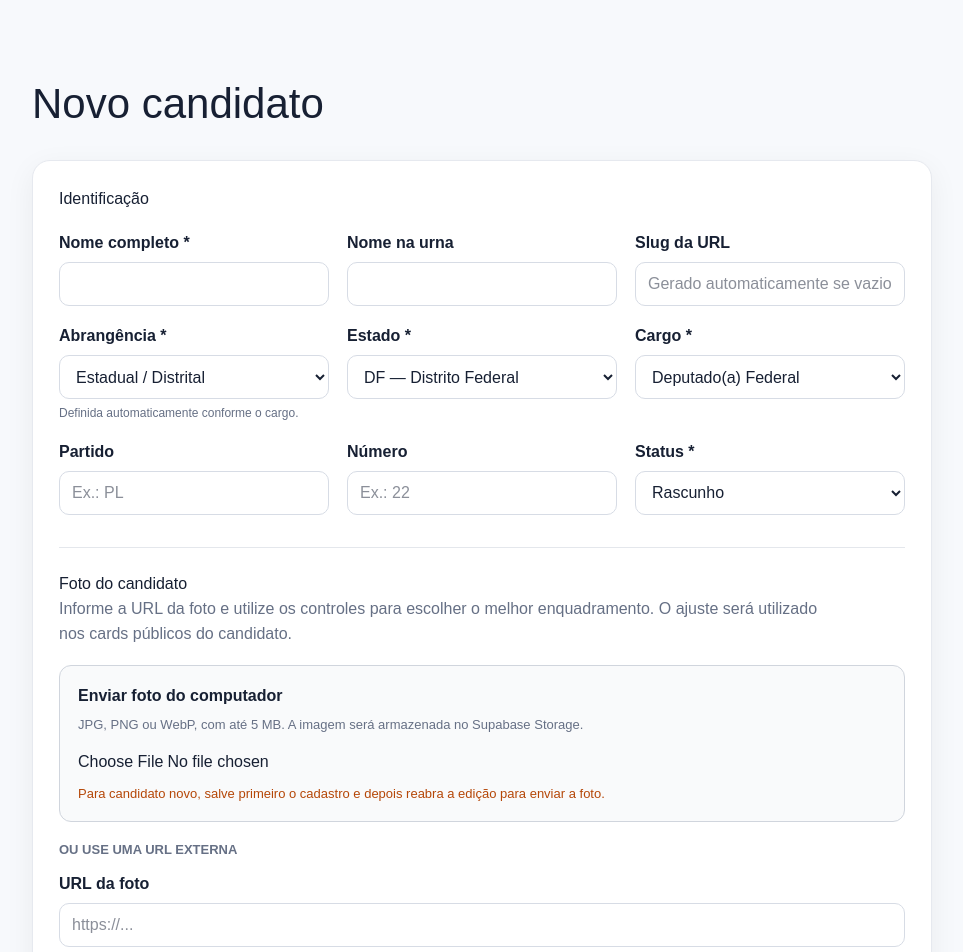
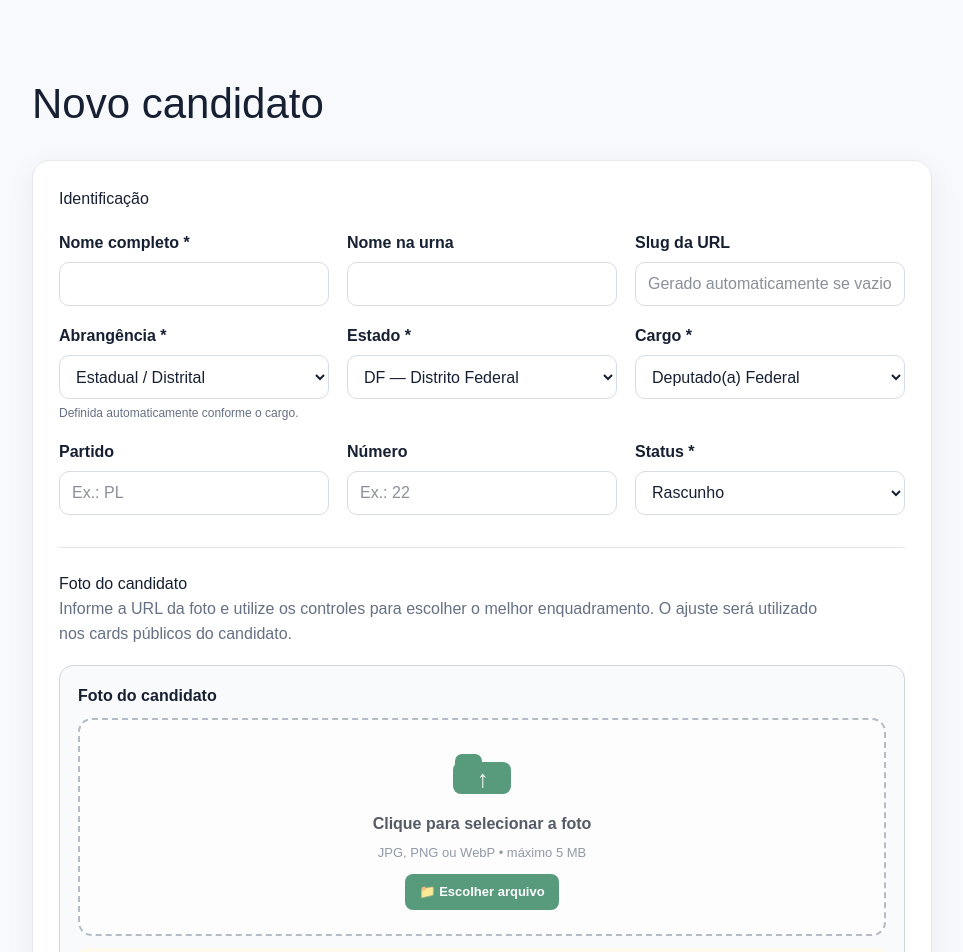
Before and after one commit to tecnologiaagilize-dotcom/mfb, a Next.js app: page /admin/candidatos/novo in a window 1280 px wide. Shown: the top 952 px of the page, without its empty margins (158-1121 px from the left). Built offline with nearby package versions, Linux system fonts and the light colour scheme.

Commit message:
Update CandidateForm styles and photo upload section

```diff
--- a/components/admin/CandidateForm.tsx
+++ b/components/admin/CandidateForm.tsx
@@ -732,32 +732,161 @@ export default function CandidateForm({
             marginTop: 18,
             padding: 18,
             border: "1px solid #d0d5dd",
-            borderRadius: 12,
+            borderRadius: 14,
             background: "#f9fafb",
           }}
         >
-          <strong>Enviar foto do computador</strong>
-          <p style={{ color: "#667085", fontSize: 13, lineHeight: 1.6, margin: "7px 0 14px" }}>
-            JPG, PNG ou WebP, com até 5 MB. A imagem será armazenada no Supabase Storage.
-          </p>
+          <div
+            style={{
+              fontWeight: 800,
+              marginBottom: 10,
+            }}
+          >
+            Foto do candidato
+          </div>
+
+          <label
+            htmlFor="candidate-photo-upload"
+            style={{
+              display: "flex",
+              flexDirection: "column",
+              alignItems: "center",
+              justifyContent: "center",
+              minHeight: 180,
+              padding: 24,
+              border: "2px dashed #98a2b3",
+              borderRadius: 14,
+              background: photoUploading ? "#f2f4f7" : "#ffffff",
+              cursor:
+                photoUploading || !initial?.id
+                  ? "not-allowed"
+                  : "pointer",
+              textAlign: "center",
+              opacity: photoUploading || !initial?.id ? 0.7 : 1,
+            }}
+          >
+            <div
+              aria-hidden="true"
+              style={{
+                width: 64,
+                height: 52,
+                position: "relative",
+                marginBottom: 16,
+              }}
+            >
+              <div
+                style={{
+                  position: "absolute",
+                  left: 5,
+                  top: 10,
+                  width: 27,
+                  height: 12,
+                  borderRadius: "7px 7px 0 0",
+                  background: "#157347",
+                }}
+              />
+              <div
+                style={{
+                  position: "absolute",
+                  left: 3,
+                  right: 3,
+                  top: 18,
+                  bottom: 2,
+                  borderRadius: 8,
+                  background: "#157347",
+                }}
+              />
+              <div
+                style={{
+                  position: "absolute",
+                  left: 27,
+                  top: 23,
+                  fontSize: 24,
+                  lineHeight: 1,
+                  color: "#ffffff",
+                  fontWeight: 900,
+                }}
+              >
+                ↑
+              </div>
+            </div>
+
+            <div
+              style={{
+                fontSize: 16,
+                fontWeight: 800,
+                color: "#101828",
+              }}
+            >
+              {photoUploading
+                ? "Enviando foto..."
+                : "Clique para selecionar a foto"}
+            </div>
+
+            <div
+              style={{
+                marginTop: 7,
+                color: "#667085",
+                fontSize: 13,
+                lineHeight: 1.5,
+              }}
+            >
+              JPG, PNG ou WebP • máximo 5 MB
+            </div>
+
+            <div
+              style={{
+                marginTop: 12,
+                padding: "8px 14px",
+                borderRadius: 8,
+                background: "#157347",
+                color: "#ffffff",
+                fontSize: 13,
+                fontWeight: 800,
+              }}
+            >
+              📁 Escolher arquivo
+            </div>
+          </label>
+
           <input
+            id="candidate-photo-upload"
             type="file"
             accept="image/jpeg,image/png,image/webp"
             disabled={photoUploading || !initial?.id}
             onChange={uploadPhoto}
+            style={{ display: "none" }}
           />
+
           {!initial?.id && (
-            <div style={{ marginTop: 10, color: "#b54708", fontSize: 13 }}>
-              Para candidato novo, salve primeiro o cadastro e depois reabra a edição para enviar a foto.
+            <div
+              style={{
+                marginTop: 12,
+                padding: 10,
+                borderRadius: 8,
+                background: "#fffaeb",
+                color: "#b54708",
+                fontSize: 13,
+                lineHeight: 1.5,
+              }}
+            >
+              Para candidato novo, salve primeiro o cadastro e depois reabra
+              a edição para enviar a foto.
             </div>
           )}
-          {photoUploading && (
-            <div style={{ marginTop: 10, color: "#175cd3", fontSize: 13, fontWeight: 700 }}>
-              Enviando foto...
-            </div>
-          )}
+
           {photoUploadMessage && (
-            <div style={{ marginTop: 10, padding: 10, borderRadius: 8, background: "#ecfdf3", color: "#027a48", fontSize: 13 }}>
+            <div
+              style={{
+                marginTop: 12,
+                padding: 10,
+                borderRadius: 8,
+                background: "#ecfdf3",
+                color: "#027a48",
+                fontSize: 13,
+                lineHeight: 1.5,
+              }}
+            >
               {photoUploadMessage}
             </div>
           )}
```
